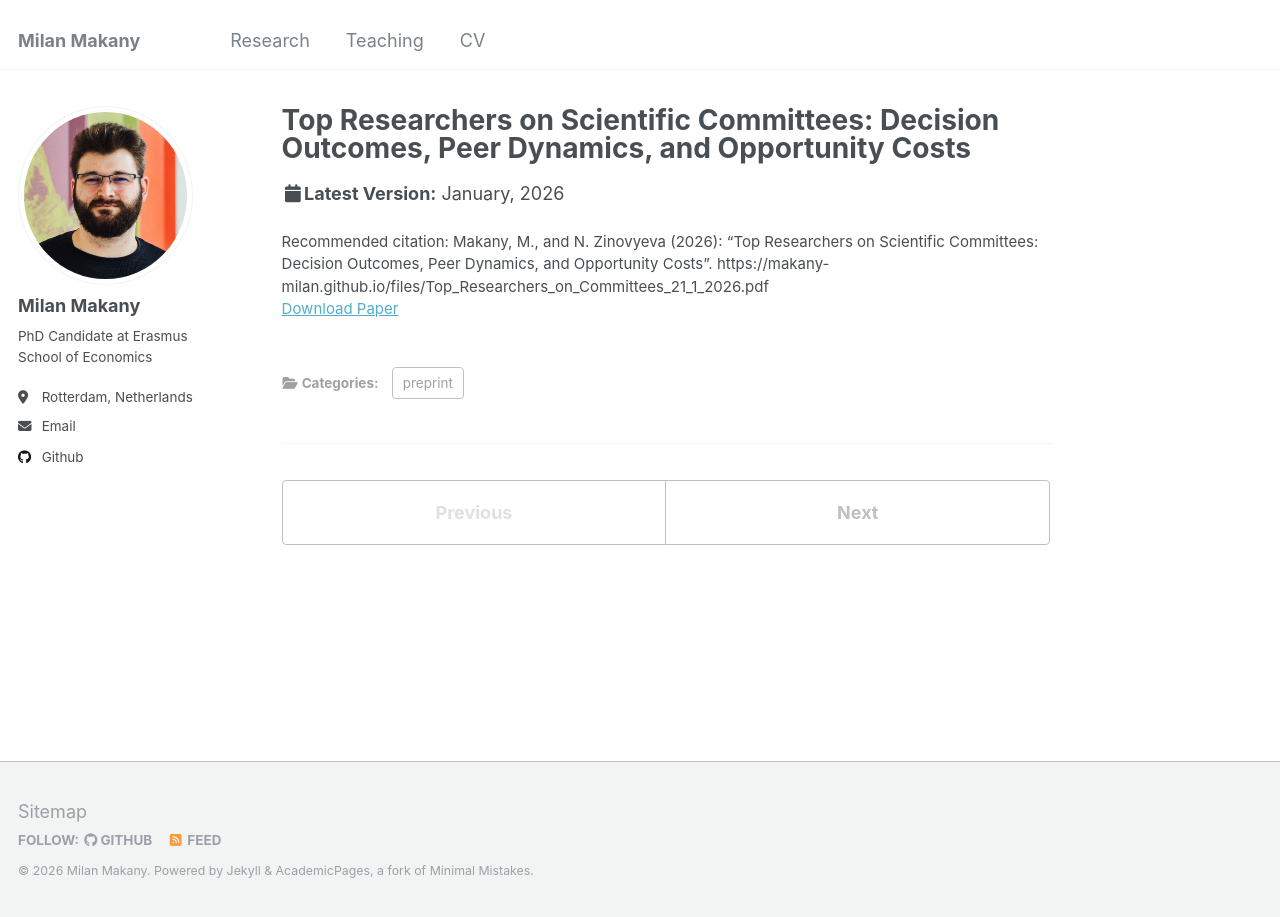
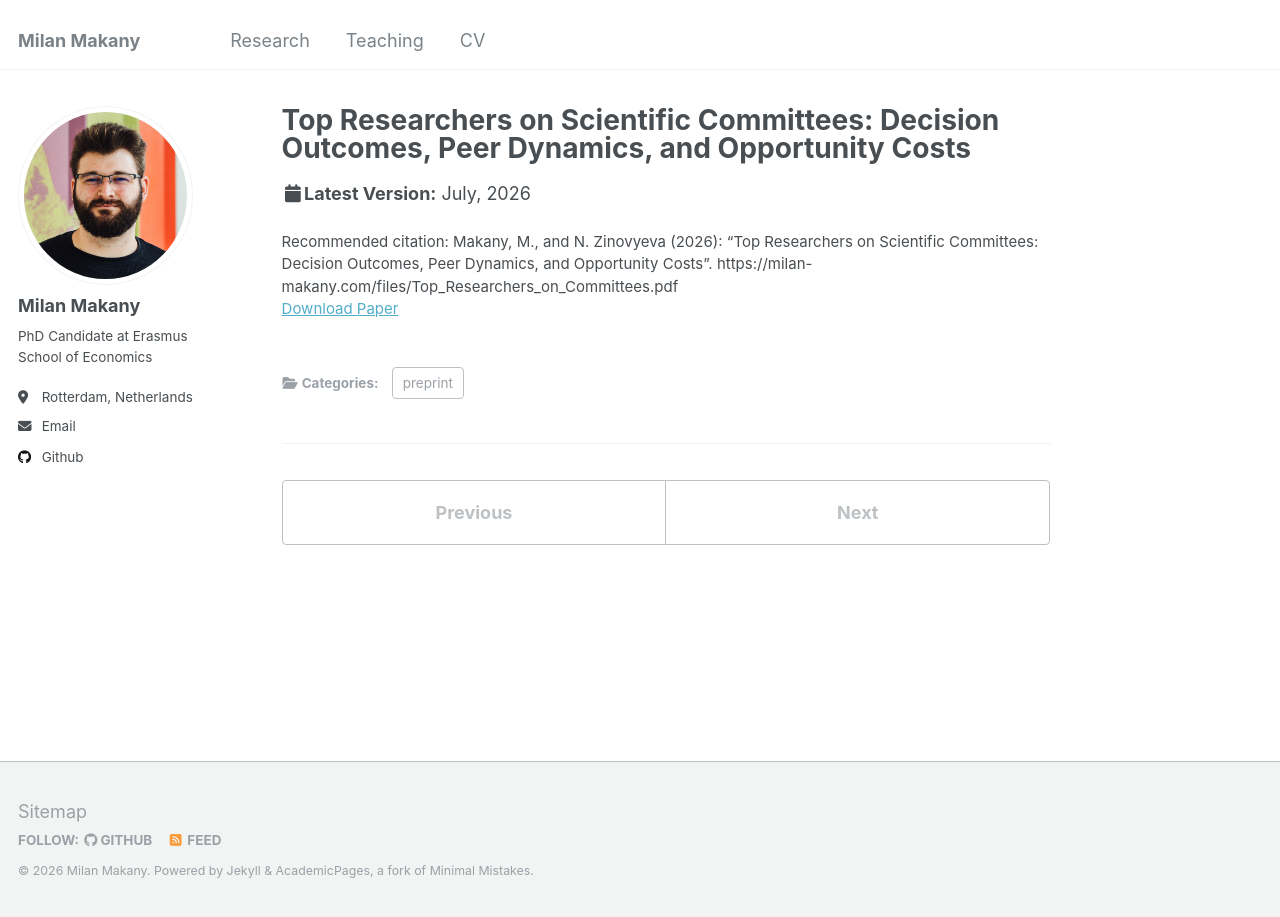
Before and after one commit to makany-milan/makany-milan.github.io, a Jekyll site: the page built from _publications/experts.md, in a window 1280 px wide. Built offline with Jekyll 4.4.1, drawn with Linux system fonts in a browser that asks for light colours.

Commit message:
updated committees paper

```diff
--- a/_publications/experts.md
+++ b/_publications/experts.md
@@ -5,11 +5,11 @@ category: preprint
 permalink: /research/makany_zinovyeva_committees
 collaborators: 'Natalia Zinovyeva'
 excerpt: 'Science disproportionately relies on top researchers to evaluate the work of others, potentially diverting their scarce time from producing new knowledge. Using random assignment of evaluators in Italy’s national academic promotion system, we show that committees with better-published members select candidates who subsequently receive more citations and experience faster career advancement. Better-published evaluators also change committee dynamics: they raise peers’ effort and induce convergence toward more impact-focused evaluation criteria, consistent with reputational pressures. Committee service, however, carries opportunity costs. Serving on a two-year committee reduces evaluators’ own publication output by about 20% of a typical year’s production, with particularly large effects for highly productive researchers working in small teams. These findings suggest that evaluation systems that account for peer effects and heterogeneous opportunity costs -- through committee design and service allocation -- can improve evaluation efficiency while reducing the overall burden on science.'
-date: 2026-01-21
+date: 2026-07-15
 venue:
 slidesurl:
-paperurl: https://makany-milan.github.io/files/Top_Researchers_on_Committees_21_1_2026.pdf
-citation: 'Makany, M., and N. Zinovyeva (2026): “Top Researchers on Scientific Committees: Decision Outcomes, Peer Dynamics, and Opportunity Costs”. https://makany-milan.github.io/files/Top_Researchers_on_Committees_21_1_2026.pdf'
+paperurl: https://makany-milan.github.io/files/Top_Researchers_on_Committees.pdf
+citation: 'Makany, M., and N. Zinovyeva (2026): “Top Researchers on Scientific Committees: Decision Outcomes, Peer Dynamics, and Opportunity Costs”. https://milan-makany.com/files/Top_Researchers_on_Committees.pdf'
 award: "Paul David Best Junior Paper Award, Workshop on the Organisation, Economics and Policy of Scientific Research (2026)"
 talks:
   - year: 2026
```
Also changed, not shown: 1 other file.
